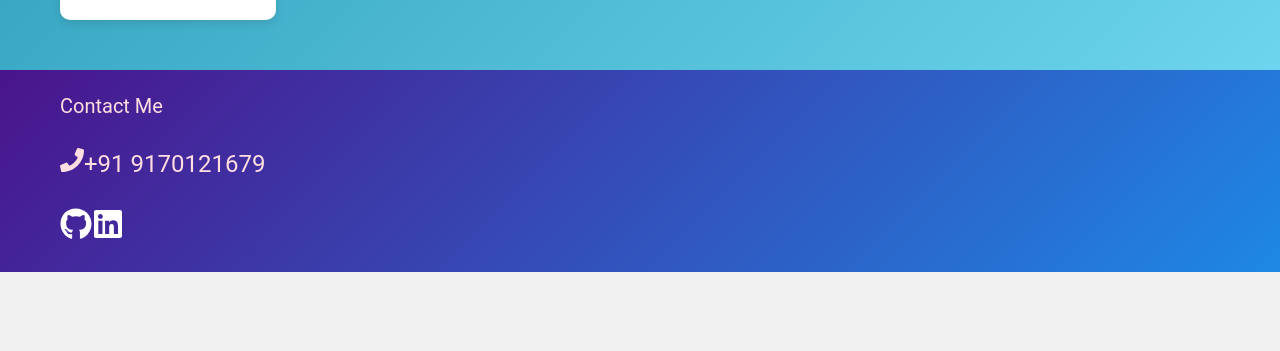
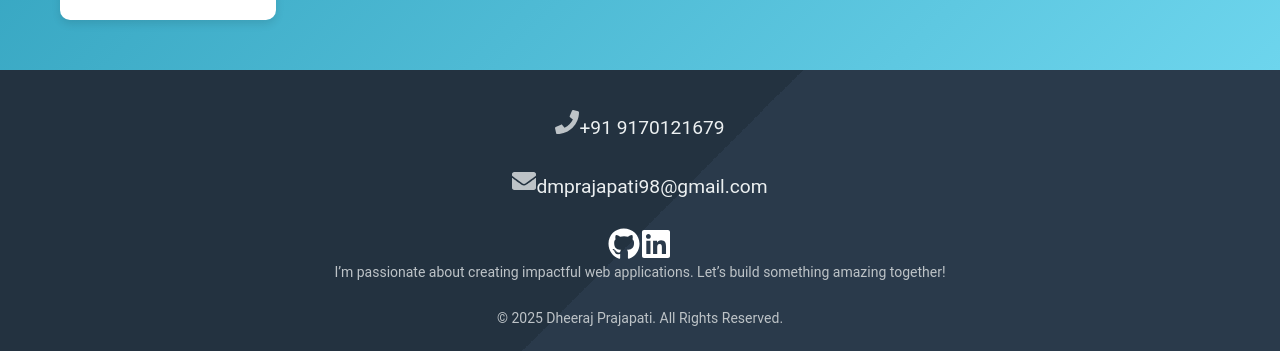
Before and after one commit to Dheepra/My-portfolio, a React (Create React App) app: page / in a window 1280 px wide. Shown: the part 2446-2797 px from the top of the page. Before the commit the page ends 2718 px from the top, so only its background shows below. Built offline with nearby package versions, Linux system fonts and the light colour scheme.

Commit message:
footer changes

```diff
--- a/src/components/Footer.js
+++ b/src/components/Footer.js
@@ -1,21 +1,34 @@
 import React from 'react';
-import { FaGithub, FaLinkedin, FaPhone } from 'react-icons/fa';
+import { FaGithub, FaLinkedin, FaPhone, FaEnvelope } from 'react-icons/fa';
 import { motion } from 'framer-motion';
 
 const Footer = () => {
   return (
-    <footer className="footer">
-      <div className="container mx-auto px-4 text-center">
-        <p className="text-lg font-bold mb-4">Contact Me</p>
-        <div className="contact-info mb-4">
-          <p className="flex justify-center items-center gap-2">
-            <FaPhone />
-            <a href="tel:+9170121679" className="hover:underline">
+    <footer className="footer bg-gradient-to-r from-teal-600 to-blue-800 py-10">
+      <div className="container mx-auto px-4 text-center text-white">
+        {/* Contact Information */}
+        <motion.div
+          className="contact-info mb-6"
+          initial={{ opacity: 0 }}
+          whileInView={{ opacity: 1 }}
+          transition={{ duration: 0.5, delay: 0.2 }}
+        >
+          <p className="text-lg mb-4">
+            <FaPhone size={24} className="inline-block mr-2" />
+            <a href="tel:+9170121679" className="hover:underline text-yellow-400">
               +91 9170121679
             </a>
           </p>
-        </div>
-        <div className="social-icons flex justify-center gap-4">
+          <p className="text-lg">
+            <FaEnvelope size={24} className="inline-block mr-2" />
+            <a href="mailto:dmprajapati98@gmail.com" className="hover:underline text-yellow-400">
+              dmprajapati98@gmail.com
+            </a>
+          </p>
+        </motion.div>
+
+        {/* Social Icons with Space Between */}
+        <div className="social-icons flex justify-center space-x-8 mb-6">
           <motion.a
             href="https://github.com/Dheepra"
             target="_blank"
@@ -23,10 +36,14 @@ const Footer = () => {
             initial={{ opacity: 0 }}
             whileInView={{ opacity: 1 }}
             transition={{ duration: 1, delay: 0.3 }}
-            whileHover={{ scale: 1.2 }}
-            className="text-2xl hover:text-gray-400"
+            whileHover={{
+              scale: 1.3,
+              rotate: 10,
+              transition: { duration: 0.3 },
+            }}
+            className="text-white hover:text-gray-300"
           >
-            <FaGithub />
+            <FaGithub size={32} />
           </motion.a>
           <motion.a
             href="https://linkedin.com/in/dheeraj-prajapati-6a481825b"
@@ -35,12 +52,36 @@ const Footer = () => {
             initial={{ opacity: 0 }}
             whileInView={{ opacity: 1 }}
             transition={{ duration: 1, delay: 0.6 }}
-            whileHover={{ scale: 1.2 }}
-            className="text-2xl hover:text-gray-400"
+            whileHover={{
+              scale: 1.3,
+              rotate: 10,
+              transition: { duration: 0.3 },
+            }}
+            className="text-white hover:text-gray-300"
           >
-            <FaLinkedin />
+            <FaLinkedin size={32} />
           </motion.a>
         </div>
+
+        {/* Footer Bio or Message */}
+        <motion.p
+          className="footer-message text-sm mb-4"
+          initial={{ opacity: 0 }}
+          whileInView={{ opacity: 1 }}
+          transition={{ duration: 1, delay: 0.9 }}
+        >
+          I’m passionate about creating impactful web applications. Let’s build something amazing together!
+        </motion.p>
+
+        {/* Footer Bottom Text */}
+        <motion.p
+          className="footer-bottom-text text-sm"
+          initial={{ opacity: 0 }}
+          whileInView={{ opacity: 1 }}
+          transition={{ duration: 1, delay: 1.2 }}
+        >
+          &copy; {new Date().getFullYear()} Dheeraj Prajapati. All Rights Reserved.
+        </motion.p>
       </div>
     </footer>
   );
--- a/src/components/Hero.js
+++ b/src/components/Hero.js
@@ -25,14 +25,14 @@ const Hero = () => {
         </motion.p>
 
         {/* Email with Animation */}
-        <motion.p
+        {/* <motion.p
           initial={{ opacity: 0 }}
           animate={{ opacity: 1 }}
           transition={{ duration: 1, delay: 1.5 }}
           className="email-contact"
         >
           Email: <a href="mailto:dmprajapati98@gmail.com">dmprajapati98@gmail.com</a>
-        </motion.p>
+        </motion.p> */}
 
         <div className="cta-container">
           <motion.button
--- a/src/styles/global.css
+++ b/src/styles/global.css
@@ -242,37 +242,55 @@ h2 {
 
 /* Footer */
 .footer {
-  background: linear-gradient(135deg, #4a148c, #1e88e5); /* Purple to Blue Gradient */
-  padding: 1.5rem 0;
+  background: linear-gradient(135deg, #2C3E50 50%, #34495E 50%); /* Two-tone gradient */
   color: white;
+  padding: 40px 0;
+  position: relative;
+  text-align: center;
+  z-index: 1;
 }
 
-.container {
-  max-width: 1200px;
-  margin: 0 auto;
+.footer .social-icons a {
+  transition: transform 0.3s ease-in-out, color 0.3s ease;
 }
 
-.footer a {
-  color: inherit;
-  text-decoration: none;
+.footer .contact-info a {
+  font-size: 1.2rem;
+  color: #ecf0f1;
   transition: color 0.3s ease;
 }
 
-.footer a:hover {
-  color: #ffeb3b; /* Highlighted yellow on hover */
+.footer .contact-info a:hover {
+  color: #3498db;
 }
 
-.text-lg {
-  font-size: 1.25rem;
+.footer p {
+  font-size: 14px;
+  color: #bdc3c7;
 }
 
-.social-icons .text-2xl {
-  font-size: 2rem;
+.footer .footer-bottom-text {
+  margin-top: 20px;
 }
 
-.social-icons .hover\:text-gray-400:hover {
-  color: #e0e0e0;
+/* Add a soft overlay */
+.footer::after {
+  content: '';
+  position: absolute;
+  top: 0;
+  left: 0;
+  right: 0;
+  bottom: 0;
+  background: rgba(0, 0, 0, 0.2);
+  z-index: -1;
+  transition: opacity 0.3s ease-in-out;
 }
+
+.footer:hover::after {
+  background: rgba(0, 0, 0, 0.3);
+}
+
+
 
 html {
   scroll-behavior: smooth;
@@ -372,6 +390,7 @@ html {
   font-weight: bold;
 }
 
+
 /* Add to your global CSS file */
 .email-contact {
   font-size: 1.2rem;
```
